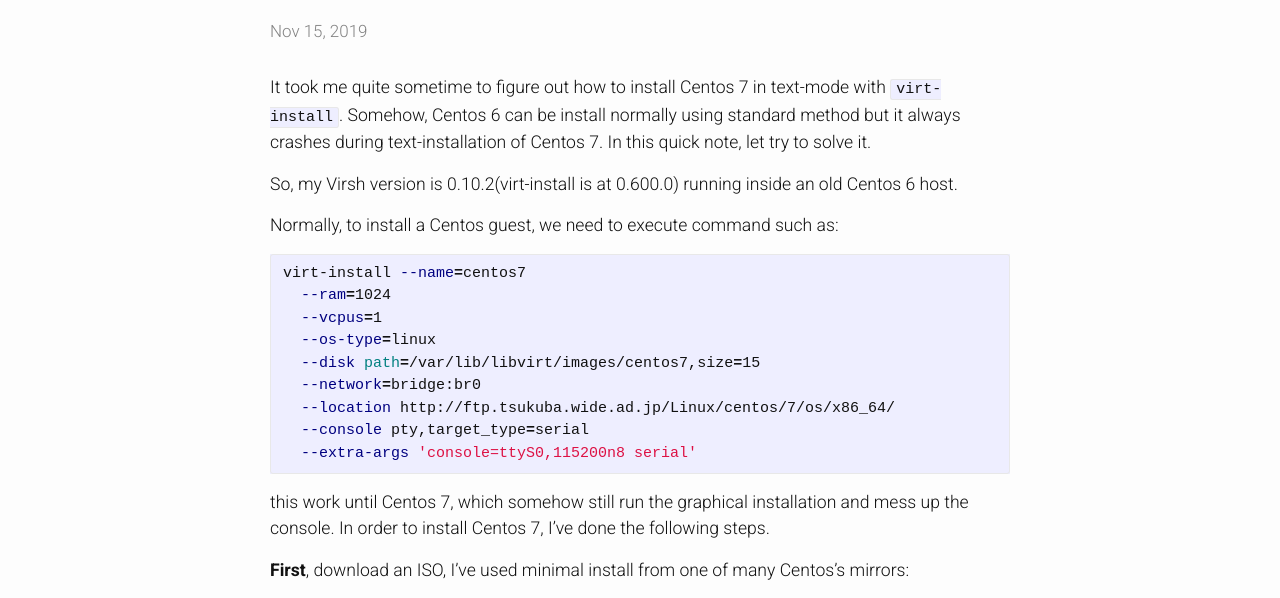
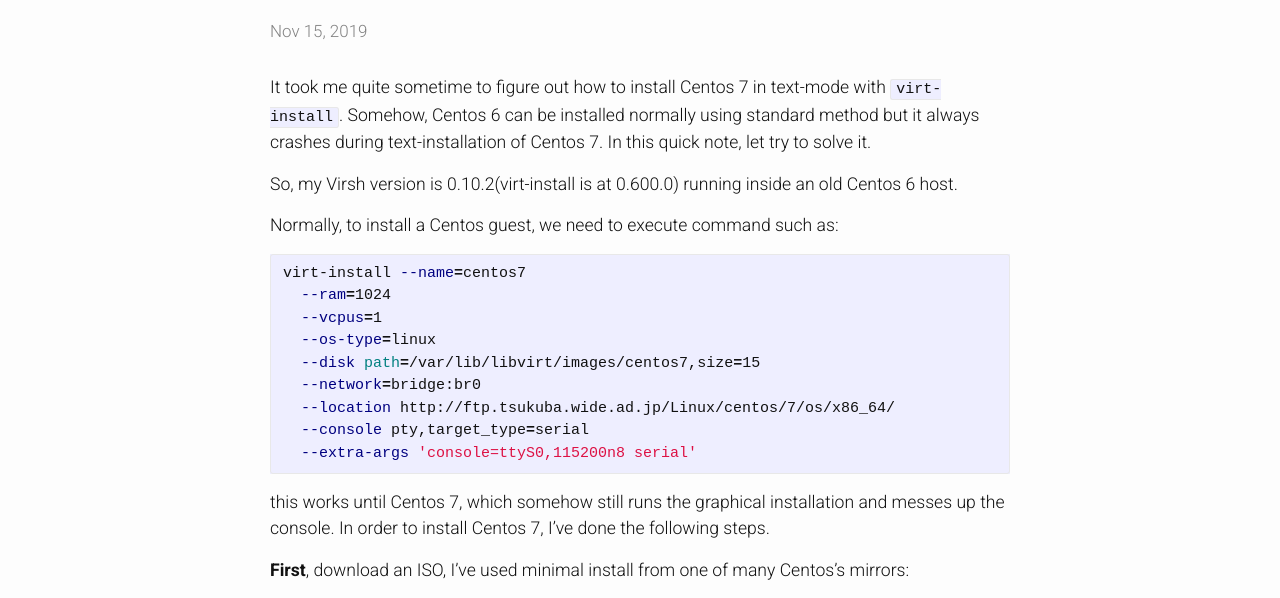
Before and after one commit to zinh/zinh.github.io, a Jekyll site: the page built from _posts/2019-11-15-CentOS-7-text-install-with-virt-install.markdown, in a window 1280 px wide. Shown: the part 130-728 px from the top of the page. Built offline with Jekyll 4.4.1, drawn with Linux system fonts in a browser that asks for light colours.

Commit message:
fix typo

```diff
--- a/_posts/2019-11-15-CentOS-7-text-install-with-virt-install.markdown
+++ b/_posts/2019-11-15-CentOS-7-text-install-with-virt-install.markdown
@@ -8,7 +8,7 @@
 ---
 
 It took me quite sometime to figure out how to install Centos 7 in text-mode with `virt-install`.
-Somehow, Centos 6 can be install normally using standard method but it always crashes during text-installation of Centos 7. In this quick note, let try to solve it.
+Somehow, Centos 6 can be installed normally using standard method but it always crashes during text-installation of Centos 7. In this quick note, let try to solve it.
 
 So, my Virsh version is 0.10.2(virt-install is at 0.600.0) running inside an old Centos 6 host.
 
@@ -26,7 +26,7 @@
   --extra-args 'console=ttyS0,115200n8 serial'
 ~~~
 
-this work until Centos 7, which somehow still run the graphical installation and mess up the console. In order to install Centos 7, I've done the following steps.
+this works until Centos 7, which somehow still runs the graphical installation and messes up the console. In order to install Centos 7, I've done the following steps.
 
 __First__, download an ISO, I've used minimal install from one of many Centos's mirrors:
 
--- a/_posts/2019-11-29-Using-CentOS-cloud-img-with-libvirt.markdown
+++ b/_posts/2019-11-29-Using-CentOS-cloud-img-with-libvirt.markdown
@@ -13,7 +13,7 @@
 
 [https://cloud.centos.org/centos/7/images/](https://cloud.centos.org/centos/7/images/)
 
-I will just using the latest of Centos 7 `https://cloud.centos.org/centos/7/images/CentOS-7-x86_64-GenericCloud.qcow2`
+I will just using the latest of Centos 7 [CentOS-7-x86_64-GenericCloud.qcow2](https://cloud.centos.org/centos/7/images/CentOS-7-x86_64-GenericCloud.qcow2)
 
 To import this image, I use `virt-install` with these options:
 
```
